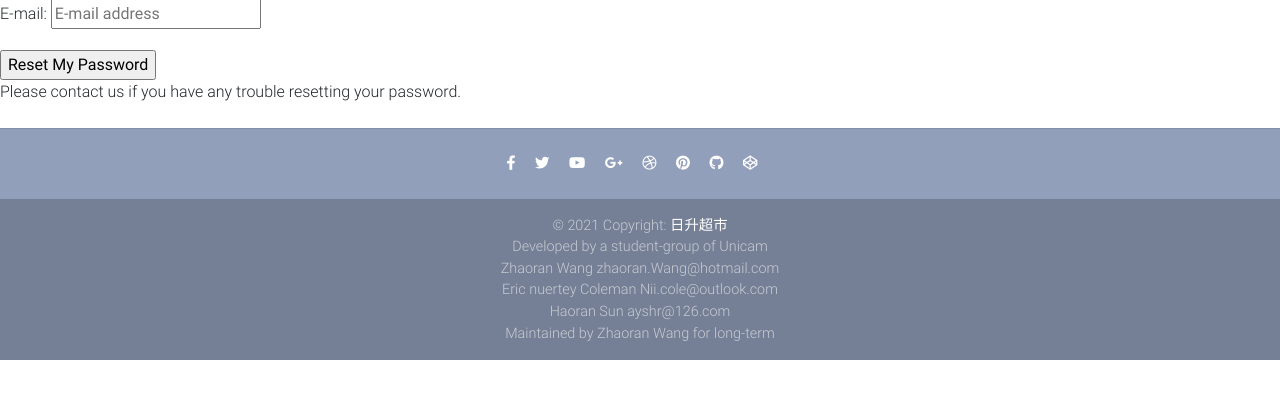
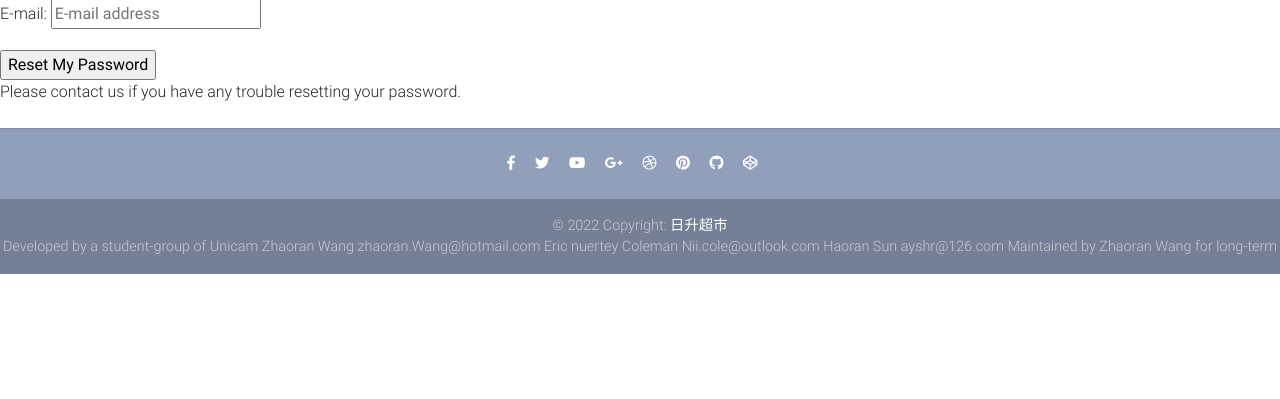
Before and after one commit to RishengShop/RishengShop, a Django app: page /accounts/password/reset/ in a window 1280 px wide. Shown: the part 169-568 px from the top of the page. Run offline with Django 3.2, Linux system fonts and the light colour scheme; some libraries are stand-ins or nearby versions.

Commit message:
Update footer.html

```diff
--- a/templates/footer.html
+++ b/templates/footer.html
@@ -40,13 +40,9 @@
 
     <!--Copyright-->
     <div class="footer-copyright py-3">
-      © 2021 Copyright:
+      © 2022 Copyright:
       <a href="#" target="_blank"> 日升超市 </a>
-      <br> Developed by a student-group of Unicam
-      <br> Zhaoran Wang zhaoran.Wang@hotmail.com
-      <br> Eric nuertey Coleman Nii.cole@outlook.com
-      <br> Haoran Sun ayshr@126.com
-      <br> Maintained by Zhaoran Wang for long-term
+      <br> Developed by a student-group of Unicam Zhaoran Wang zhaoran.Wang@hotmail.com Eric nuertey Coleman Nii.cole@outlook.com Haoran Sun ayshr@126.com Maintained by Zhaoran Wang for long-term
 
     </div>
     <!--/.Copyright-->
```
